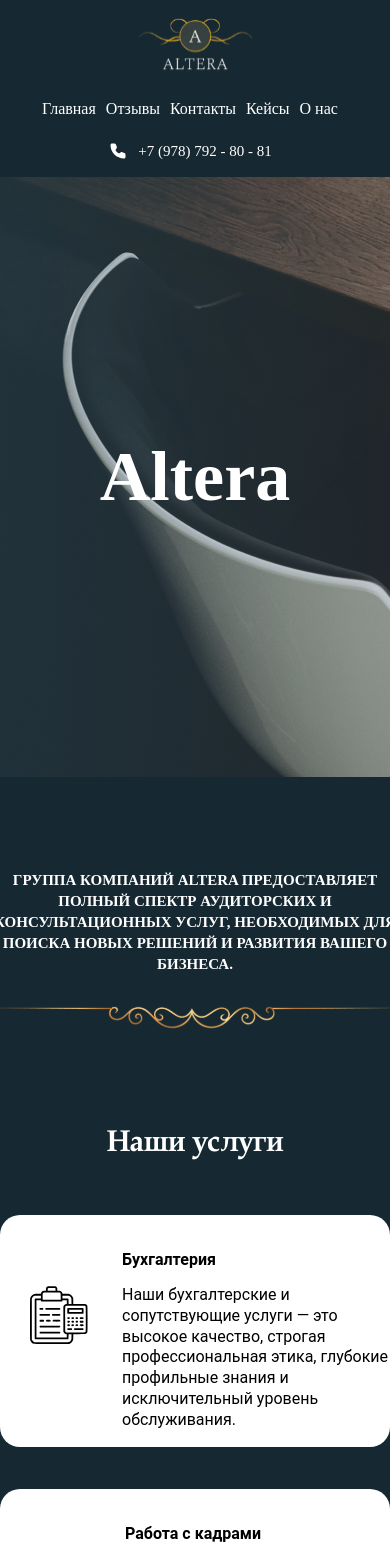
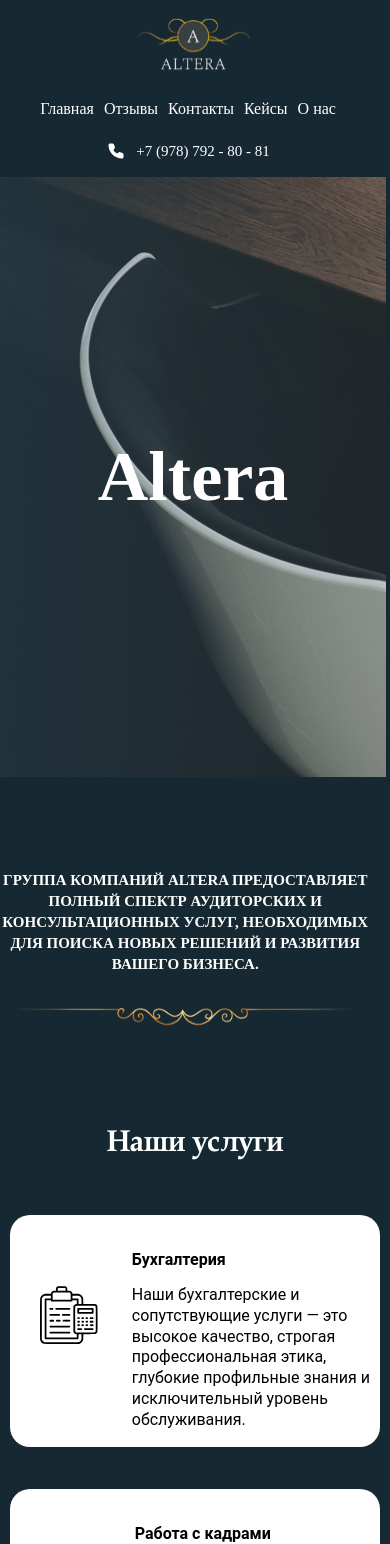
Before and after one commit to marinaKuschenkoo/altera-react, a React (Create React App) app: page /cases in a window 390 px wide. Shown: the top 1544 px of the page. Built offline with nearby package versions, Linux system fonts and the light colour scheme.

Commit message:
адаптив

```diff
--- a/src/blocks/footer/footer.css
+++ b/src/blocks/footer/footer.css
@@ -1,13 +1,13 @@
 .footer{
     display: flex;
     flex-direction: row;
-    max-width: 1280px;
     justify-content: space-around;
     margin-top: 80px;
     margin-bottom: 80px;
+    max-width: 96vw;
 }
 @media (max-width:500px) {
     .footer{
-        max-width: 400px;
+        max-width: 95vw;
     }
 }
--- a/src/blocks/header/header.css
+++ b/src/blocks/header/header.css
@@ -15,13 +15,12 @@
 }
 @media (max-width: 780px){
   .header{
-    max-width: 780px;
+    max-width: 99vw;
     flex-direction: column;
   }
 }
 @media (max-width: 500px){
   .header{
-    max-width: 425px;
     position: relative;
   }
 }
--- a/src/blocks/info/info.css
+++ b/src/blocks/info/info.css
@@ -5,7 +5,7 @@
 }
 @media (max-width: 780px){
   .info{
-    max-width: 780px;
+    max-width: 98vw;
   }
 }
 @media (max-width: 500px){
--- a/src/blocks/main/__about/main__about.css
+++ b/src/blocks/main/__about/main__about.css
@@ -1,5 +1,5 @@
 .main__about{
-    max-width: 720px;
+    max-width: 96vw;
     text-align: center;
     margin: 93px auto 8px auto;
     font-family: 'El Messiri';
--- a/src/blocks/main/__img/main__img.css
+++ b/src/blocks/main/__img/main__img.css
@@ -1,6 +1,6 @@
 .main__img{
     height: 600px;
-    max-width: 100vw;
+    max-width: 99vw;
     position: relative;
     background: linear-gradient(to right,rgb(1, 14, 21), rgba(0, 0, 0, 0.5)), url(../../../img/first-screen.png) 0 0 no-repeat;
     background-blend-mode: screen;
@@ -8,7 +8,12 @@
 }
 @media (max-width: 1024px){
     .main__img{
-        max-width: 100%;
+        max-width: 99vw;
+      }
+}
+@media (max-width: 720px){
+    .main__img{
+        max-width: 99vw;
       }
 }
 @media (max-width: 500px){
--- a/src/blocks/main/__line/main__line.css
+++ b/src/blocks/main/__line/main__line.css
@@ -1,9 +1,10 @@
 .main__line{
     margin: 0 auto;
     height: 60px;
+    max-width: 95vw;
 }
 @media (max-width: 500px){
     .main__line{
-        width:425px
+        max-width: 86vw;
       }
 }
--- a/src/blocks/main/__text/main__text.css
+++ b/src/blocks/main/__text/main__text.css
@@ -4,6 +4,6 @@
 }
 @media (max-width: 1024px){
     .main__text{
-        max-width: 1024px;
+        max-width: 95vw;
       }
 }
--- a/src/blocks/pluses/pluses.css
+++ b/src/blocks/pluses/pluses.css
@@ -2,9 +2,10 @@
     display: flex;
     flex-direction: column;
     align-items: center;
+    max-width: 90vw;
   }
   @media (max-width: 1024px){
     .pluses{
-      max-width: 1024px;
+      max-width: 90vw;
     }
   }
--- a/src/blocks/price/__item/price__item.css
+++ b/src/blocks/price/__item/price__item.css
@@ -1,5 +1,5 @@
 .price__item{
-    width: 364px;
+    max-width: 100vw;
     background-color: #fff;
     border-radius: 30px;
     color: #000;
--- a/src/blocks/price/price.css
+++ b/src/blocks/price/price.css
@@ -1,7 +1,12 @@
 .price{
     position: relative;
     margin-bottom: 150px;
-    max-width: 100vw;
+    max-width: 95vw;
+  }
+  @media (max-width: 720px){
+    .price{
+      max-width: 93vw;
+    }
   }
   @media (max-width: 500px){
     .price{
--- a/src/blocks/services/__items/services__items.css
+++ b/src/blocks/services/__items/services__items.css
@@ -13,6 +13,6 @@
     .services__items{
         flex-direction: column;
         align-items: center;
-        max-width: 100vw;
+        max-width: 95vw;
       }
 }
--- a/src/blocks/slider/slider.css
+++ b/src/blocks/slider/slider.css
@@ -7,11 +7,11 @@
   }
   @media (max-width: 780px){
     .slider{
-        max-width: 700px;
+      max-width: 90vw;
       }
 }
 @media (max-width: 500px){
-  .slider{
-    max-width: 100vw;
-  }
+  .main__img{
+      max-height: 90vh;
+    }
 }
```
